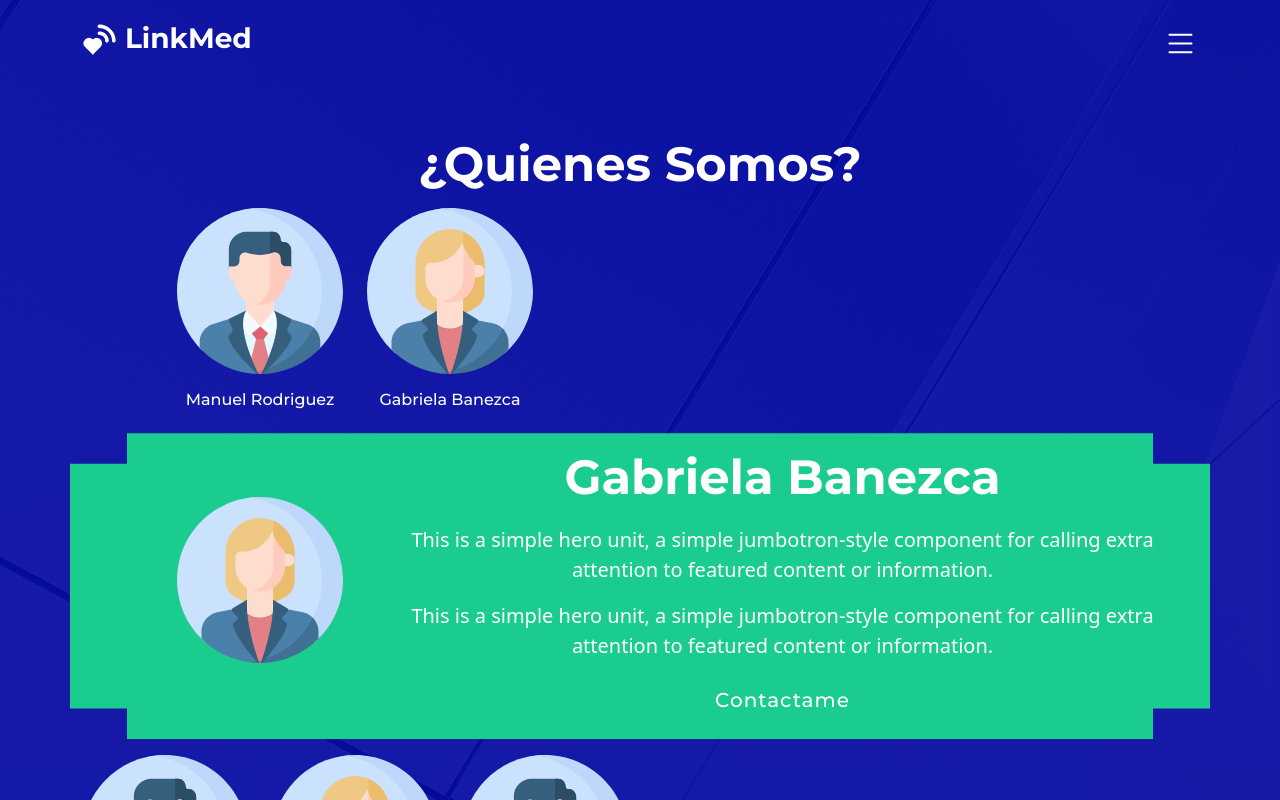
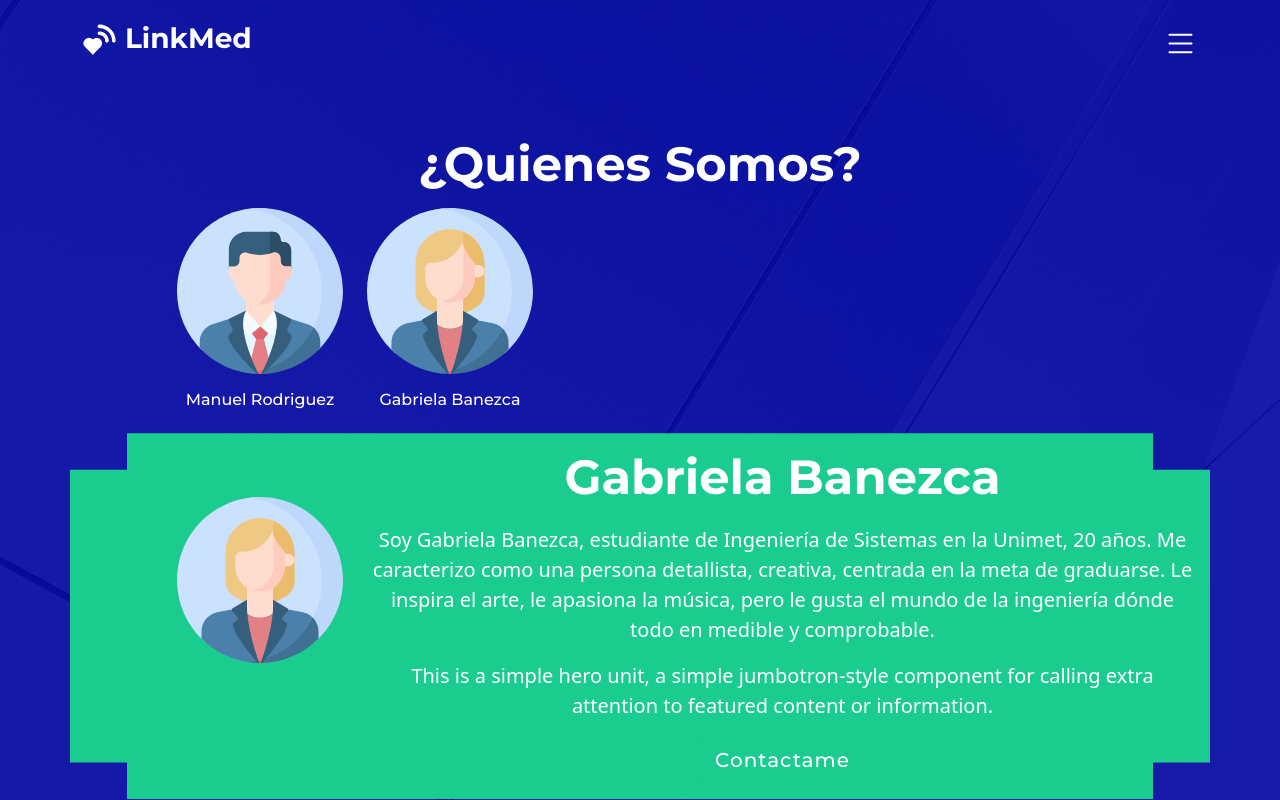
Before and after one commit to Miguelork/Frontend_IS, a React (Create React App) app: page /nosotros in a window 1280 px wide. Both pictures are taken after a click on the button "Gabriela Banezca". Shown: the top 800 px of the page. Built offline with nearby package versions, Linux system fonts and the light colour scheme.

Commit message:
Update Nosotros.jsx

```diff
--- a/src/components/Nosotros.jsx
+++ b/src/components/Nosotros.jsx
@@ -48,7 +48,7 @@ class Nosotros extends React.Component {
                   </div>
                   <div className="col-md-9">
                   <h1 style={{ "color": "white" }} >Gabriela Banezca</h1>
-                    <p style={{ "color": "white" }} class="lead">This is a simple hero unit, a simple jumbotron-style component for calling extra attention to featured content or information.</p>
+                    <p style={{ "color": "white" }} class="lead">Soy Gabriela Banezca, estudiante de Ingeniería de Sistemas en la Unimet, 20 años. Me caracterizo como una persona detallista, creativa, centrada en la meta de graduarse. Le inspira el arte, le apasiona la música, pero le gusta el mundo de la ingeniería dónde todo en medible y comprobable. </p>
                     <p style={{ "color": "white" }} class="lead">This is a simple hero unit, a simple jumbotron-style component for calling extra attention to featured content or information.</p>
                     <p class="lead">
                       <a class="btn-get-started btn-lg" href="https://wa.me/584129888614/" role="button">Contactame</a>
```
